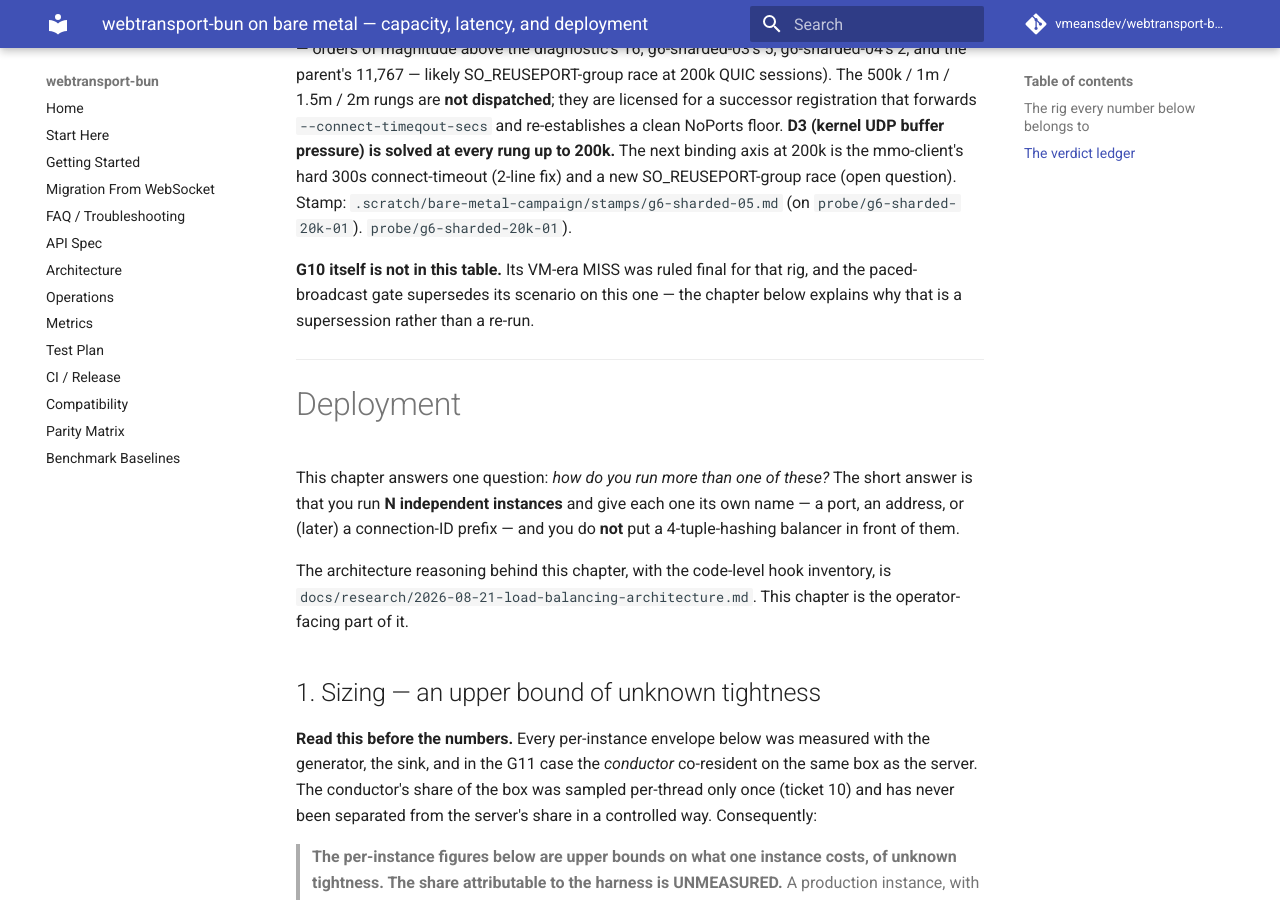
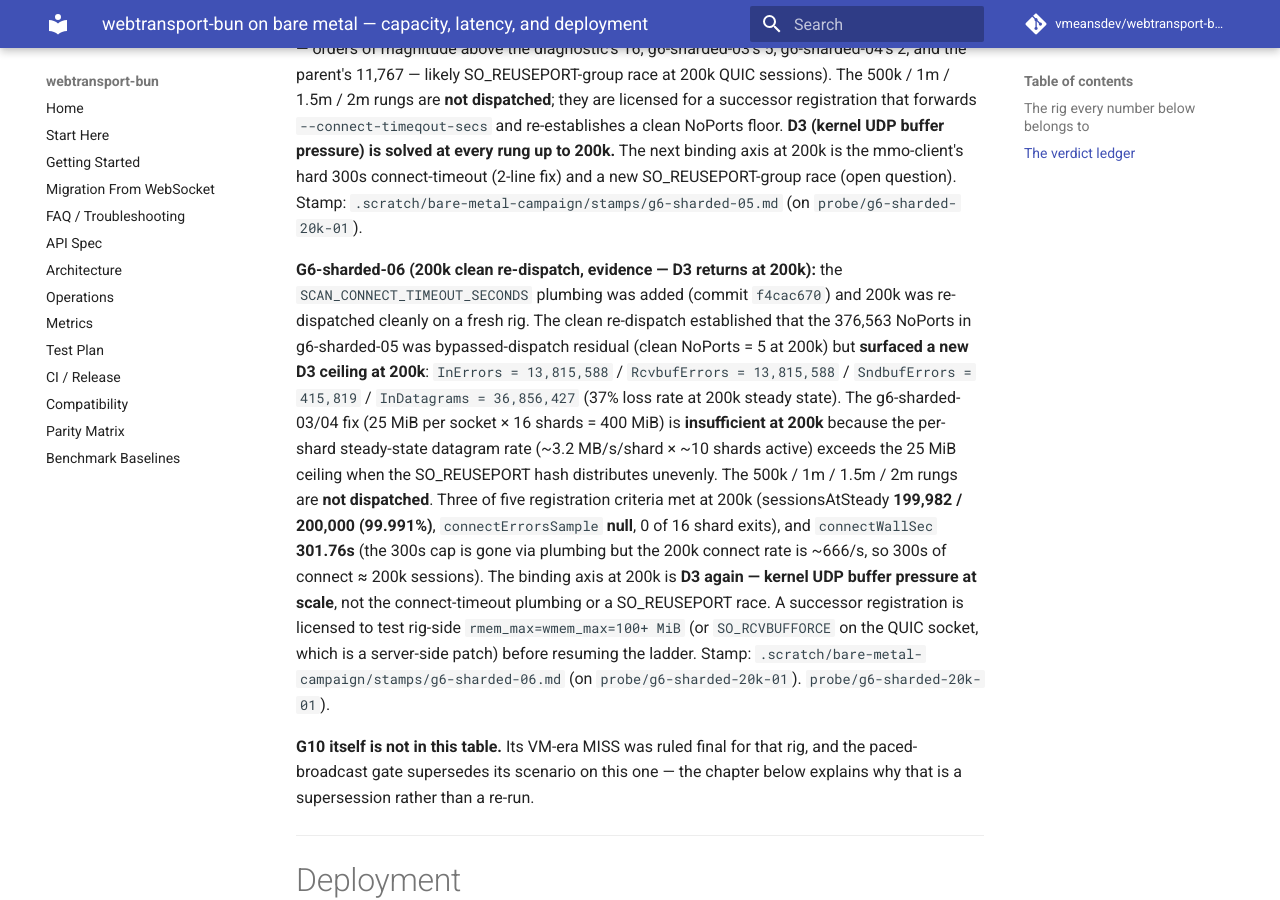
Before and after one commit to vmeansdev/webtransport-bun, an MkDocs documentation site: the page built from docs/research/2026-08-21-bare-metal-capacity.md, in a window 1280 px wide and 900 px high, scrolled down 4251 px. Built offline with MkDocs 1.6.1 and Material for MkDocs 9.7.7, drawn with Linux system fonts in a browser that asks for light colours; comment, search, counter and statistics services are not loaded.

Commit message:
Add g6-sharded-06 PARTIAL 200k row (D3 returns at 200k) to the capacity doc

```diff
--- a/docs/research/2026-08-21-bare-metal-capacity.md
+++ b/docs/research/2026-08-21-bare-metal-capacity.md
@@ -158,6 +158,31 @@ they are licensed for a successor registration that forwards
 The next binding axis at 200k is the mmo-client's hard 300s
 connect-timeout (2-line fix) and a new SO_REUSEPORT-group race (open
 question). Stamp: `.scratch/bare-metal-campaign/stamps/g6-sharded-05.md`
+(on `probe/g6-sharded-20k-01`).
+
+**G6-sharded-06 (200k clean re-dispatch, evidence — D3 returns at
+200k):** the `SCAN_CONNECT_TIMEOUT_SECONDS` plumbing was added
+(commit `f4cac670`) and 200k was re-dispatched cleanly on a fresh
+rig. The clean re-dispatch established that the 376,563 NoPorts in
+g6-sharded-05 was bypassed-dispatch residual (clean NoPorts = 5 at
+200k) but **surfaced a new D3 ceiling at 200k**: `InErrors = 13,815,588`
+/ `RcvbufErrors = 13,815,588` / `SndbufErrors = 415,819` /
+`InDatagrams = 36,856,427` (37% loss rate at 200k steady state). The
+g6-sharded-03/04 fix (25 MiB per socket × 16 shards = 400 MiB) is
+**insufficient at 200k** because the per-shard steady-state datagram
+rate (~3.2 MB/s/shard × ~10 shards active) exceeds the 25 MiB
+ceiling when the SO_REUSEPORT hash distributes unevenly. The 500k
+/ 1m / 1.5m / 2m rungs are **not dispatched**. Three of five
+registration criteria met at 200k (sessionsAtSteady **199,982 /
+200,000 (99.991%)**, `connectErrorsSample` **null**, 0 of 16 shard
+exits), and `connectWallSec` **301.76s** (the 300s cap is gone via
+plumbing but the 200k connect rate is ~666/s, so 300s of connect ≈
+200k sessions). The binding axis at 200k is **D3 again — kernel
+UDP buffer pressure at scale**, not the connect-timeout plumbing
+or a SO_REUSEPORT race. A successor registration is licensed to
+test rig-side `rmem_max=wmem_max=100+ MiB` (or `SO_RCVBUFFORCE` on
+the QUIC socket, which is a server-side patch) before resuming the
+ladder. Stamp: `.scratch/bare-metal-campaign/stamps/g6-sharded-06.md`
 (on `probe/g6-sharded-20k-01`).
 `probe/g6-sharded-20k-01`).
 
```
